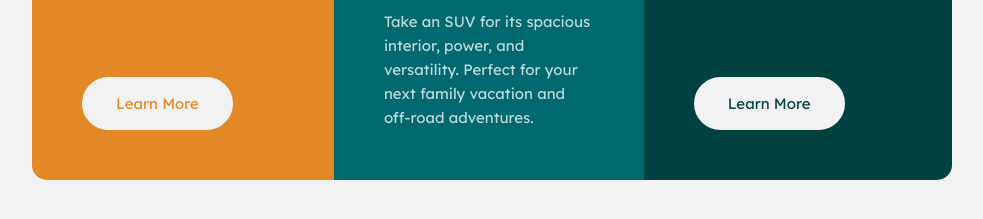
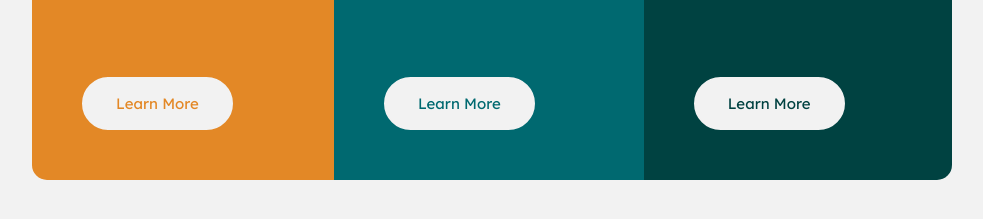
Before and after one commit to saodinh/fem-3-column-preview-card-component, a plain HTML site: page index.html in a window 1280 px wide. Shown: the part 471-690 px from the top of the page, without its empty margins (148-1131 px from the left). Drawn offline with Linux system fonts and the light colour scheme.

Commit message:
readd accidentally deleted button

```diff
--- a/index.html
+++ b/index.html
@@ -17,6 +17,7 @@
     <body>
         <div class="cards">
             <div class="card card-sedans">
+                <!-- <div class="card-container"> -->
                 <img class="card-icon" src="images/icon-sedans.svg" alt="" />
                 <h2 class="card-title">Sedans</h2>
                 <p class="card-body-text">
@@ -24,6 +25,7 @@
                     on your next road trip.
                 </p>
                 <a href="#" class="btn btn-sedan">Learn more</a>
+                <!-- </div> -->
             </div>
 
             <div class="card card-suvs">
@@ -33,6 +35,7 @@
                     Take an SUV for its spacious interior, power, and versatility. Perfect for your next family vacation
                     and off-road adventures.
                 </p>
+                <a href="#" class="btn btn-suv">Learn more</a>
             </div>
 
             <div class="card card-luxury">
```
